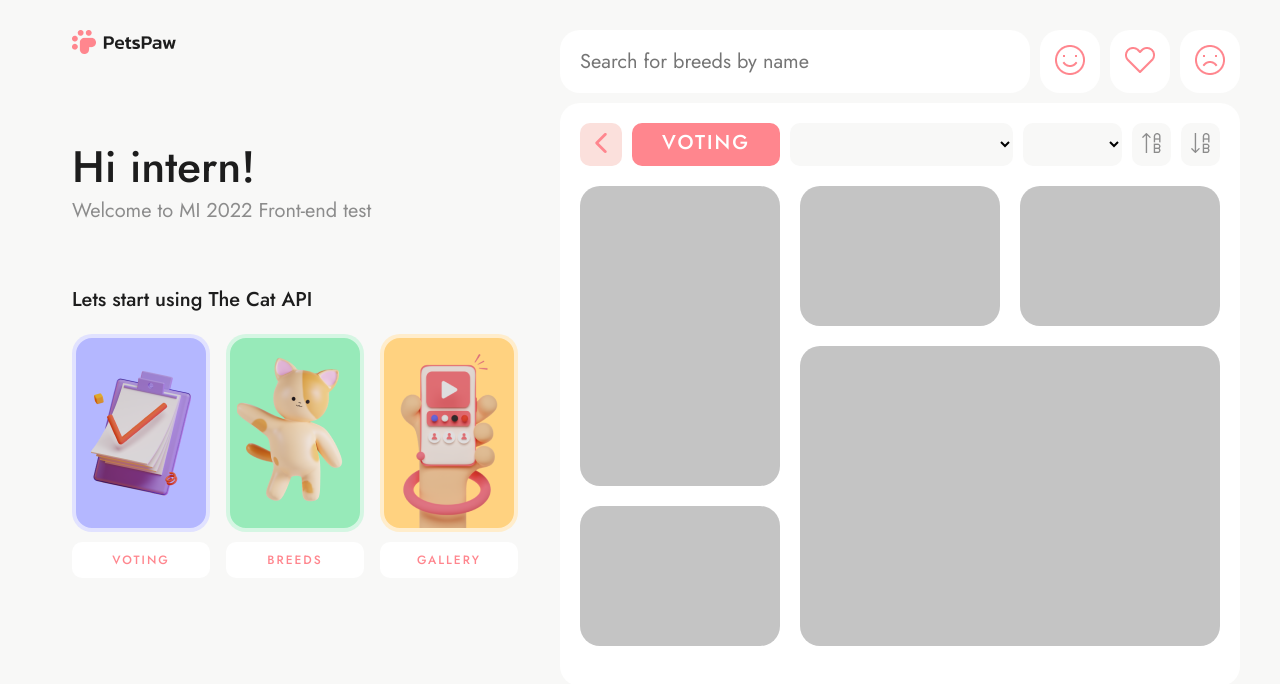
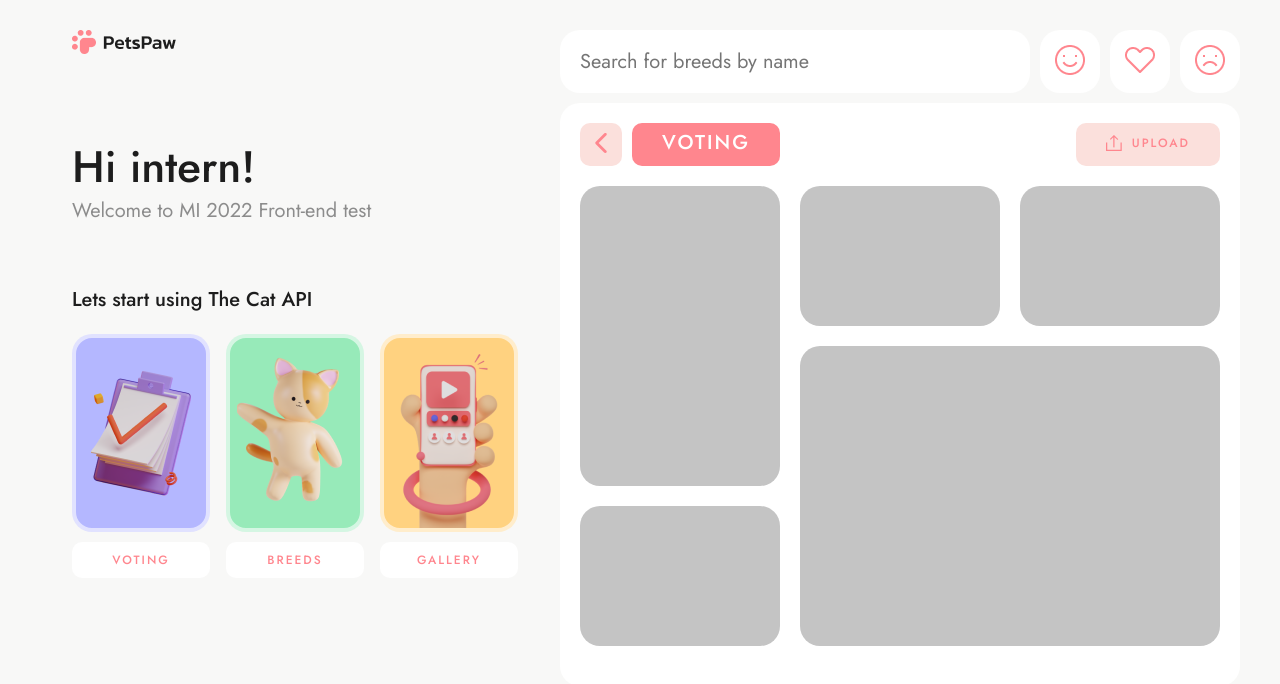
Before and after one commit to ostandrey/react-pets, a React (Create React App) app: page / in a window 1280 px wide. Shown: the top 684 px of the page. Built offline with nearby package versions, Linux system fonts and the light colour scheme.

Commit message:
Create gallery page, add styles

```diff
--- a/src/App.js
+++ b/src/App.js
@@ -3,13 +3,14 @@ import Home from "./pages/Home";
 import Navigation from "./components/Navigation/Navigation";
 import Voting from "./pages/Voting";
 import Breeds from "./pages/Breeds";
+import Gallery from "./pages/Gallery";
 
 
 function App() {
   return (
     <div className="App">
         <Navigation/>
-        <Breeds/>
+        <Gallery/>
     </div>
   );
 }
--- /dev/null
+++ b/src/pages/Gallery.jsx
@@ -0,0 +1,30 @@
+import React from 'react';
+import Header from "../components/Header/Header";
+import classes from "./Gallery.module.css";
+import Breadcrumb from "../components/Breadcrumb/Breadcrmb";
+
+const Gallery = () => {
+    return (
+        <div>
+            <Header/>
+            <section className={classes.content_wrapper}>
+                <div className={classes.control_panel}>
+                    <Breadcrumb/>
+                    <button className={classes.upload_btn}>
+                        <img src={require('../assets/upload.png')} alt="upload"/>
+                        Upload
+                    </button>
+                </div>
+                <div className={classes.grid_container}>
+                    <div className={classes.div1}></div>
+                    <div className={classes.div2}></div>
+                    <div className={classes.div3}></div>
+                    <div className={classes.div4}></div>
+                    <div className={classes.div5}></div>
+                </div>
+            </section>
+        </div>
+    );
+};
+
+export default Gallery;
--- /dev/null
+++ b/src/pages/Gallery.module.css
@@ -0,0 +1,54 @@
+.content_wrapper {
+    width: 680px;
+    margin-top: 10px;
+    padding: 20px;
+    background: #FFFFFF;
+    border-radius: 20px;
+}
+
+.control_panel {
+    display: flex;
+    justify-content: space-between;
+    gap: 10px;
+}
+
+.upload_btn {
+    font-family: 'Jost', sans-serif;
+    font-style: normal;
+    font-weight: 500;
+    font-size: 12px;
+    line-height: 16px;
+
+    text-align: center;
+    text-transform: uppercase;
+    letter-spacing: 2px;
+
+    color: #FF868E;
+    border: none;
+    padding: 12px 30px;
+    background: #FBE0DC;
+    border-radius: 10px;
+    display: flex;
+    gap: 10px;
+}
+
+.grid_container {
+    display: grid;
+    grid-template-rows: repeat(3, 1fr) 0;
+    gap: 20px;
+    margin-top: 20px;
+}
+
+.grid_container > div {
+    background-color: #C4C4C4;
+    border-radius: 20px;
+}
+
+.div1 {
+    grid-area: 1 / 1 / 3 / 2;
+    height: 300px;
+}
+.div2 { grid-area: 1 / 2 / 2 / 3; }
+.div3 { grid-area: 1 / 3 / 2 / 4; }
+.div4 { grid-area: 3 / 1 / 4 / 2; }
+.div5 { grid-area: 2 / 2 / 4 / 4; }
```
Also changed, not shown: src/assets/upload.png (added).
